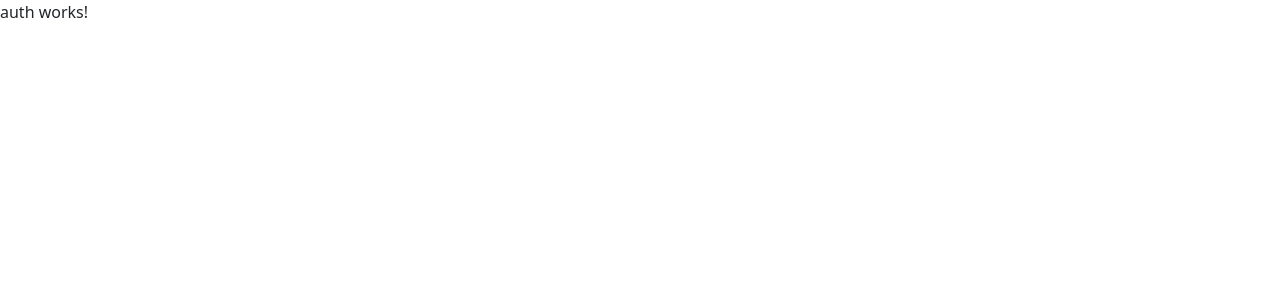
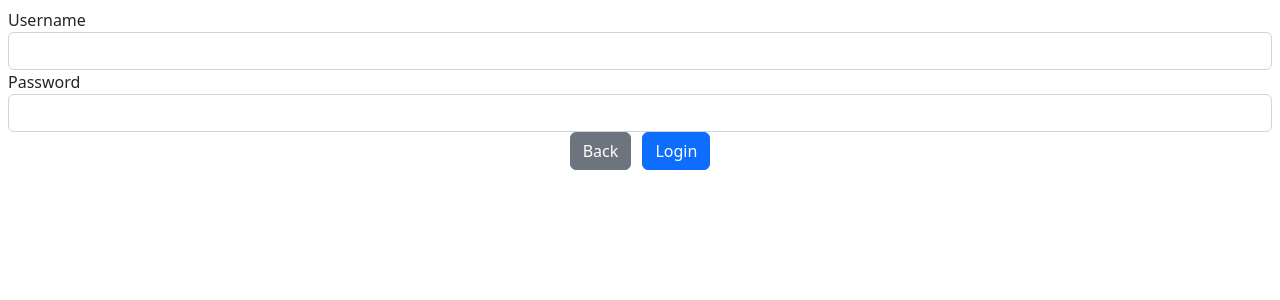
Before and after one commit to appleseed619/angular_shopping_site, an Angular app: page /admin/auth in a window 1280 px wide. Shown: the top 300 px of the page. Built offline with nearby package versions, Linux system fonts and the light colour scheme.

Commit message:
auth component added

```diff
--- a/src/app/admin/admin.module.ts
+++ b/src/app/admin/admin.module.ts
@@ -4,6 +4,7 @@
 import { AdminRoutingModule } from './admin-routing.module';
 import { AuthComponent } from './auth/auth.component';
 import { AdminComponent } from './admin.component';
+import { FormsModule } from '@angular/forms';
 
 
 @NgModule({
@@ -13,7 +14,8 @@
   ],
   imports: [
     CommonModule,
-    AdminRoutingModule
+    FormsModule,
+    AdminRoutingModule,
   ]
 })
 export class AdminModule { }
--- a/src/app/admin/auth/auth.component.html
+++ b/src/app/admin/auth/auth.component.html
@@ -1 +1,20 @@
-<p>auth works!</p>
+<div class="bg-danger p-2 text-center text-white" *ngIf="errorMessage!=null">
+    {{errorMessage}}
+  </div>
+
+  <div class="p-2">
+    <form #form="ngForm" (ngSubmit)="login(form)">
+      <div class="form-group">
+        <label>Username</label>
+        <input class="form-control" name="username" [(ngModel)]="username" required>
+      </div>
+      <div class="form-group">
+        <label>Password</label>
+        <input class="form-control" name="password" [(ngModel)]="password" required>
+      </div>
+      <div class="text-center">
+        <button class="btn btn-secondary" routerLink="/">Back</button>
+        <button class="btn btn-primary ml-2" type="submit">Login</button>
+      </div>
+    </form>
+  </div>
--- a/src/app/admin/auth/auth.component.ts
+++ b/src/app/admin/auth/auth.component.ts
@@ -1,4 +1,6 @@
 import { Component } from '@angular/core';
+import { NgForm } from '@angular/forms';
+import { Router } from '@angular/router';
 
 @Component({
   selector: 'app-auth',
@@ -6,5 +8,21 @@
   styleUrls: ['./auth.component.css']
 })
 export class AuthComponent {
+  public username: string;
+  public password: string;
+  public errorMessage: string;
 
+  constructor(private router: Router) { }
+
+  login(form: NgForm) {
+    if (form.valid) {
+      if (this.username === 'admin' && this.password === '12345') {
+        this.router.navigateByUrl('/admin/main');
+      } else {
+        this.errorMessage = 'Incorrect username or password';
+      }
+    } else {
+      this.errorMessage = 'Enter complete information';
+    }
+  }
 }
```
